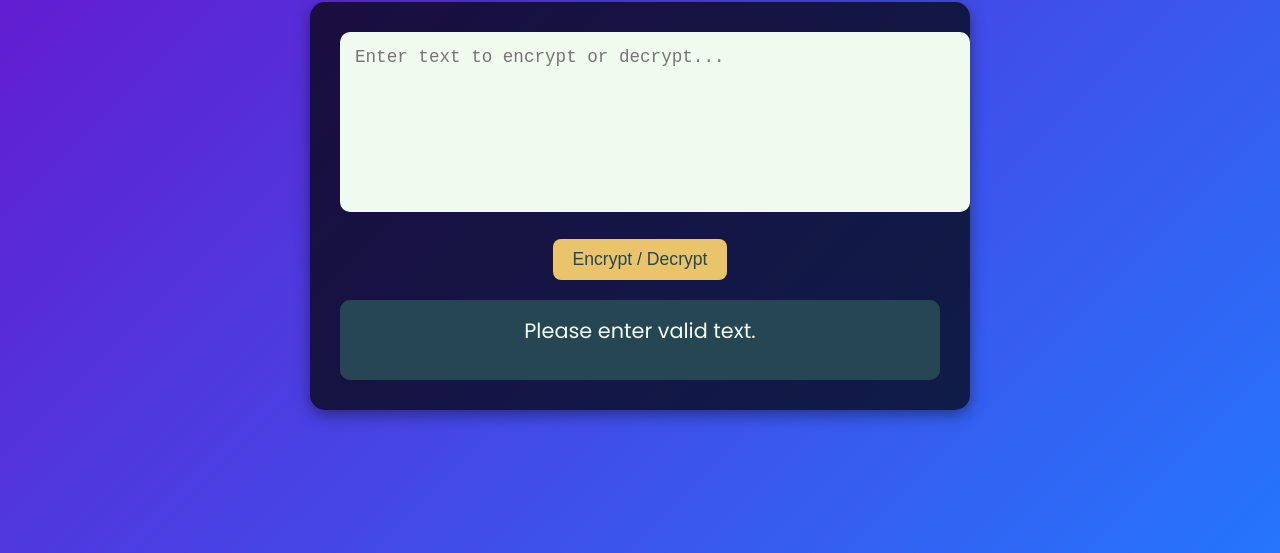
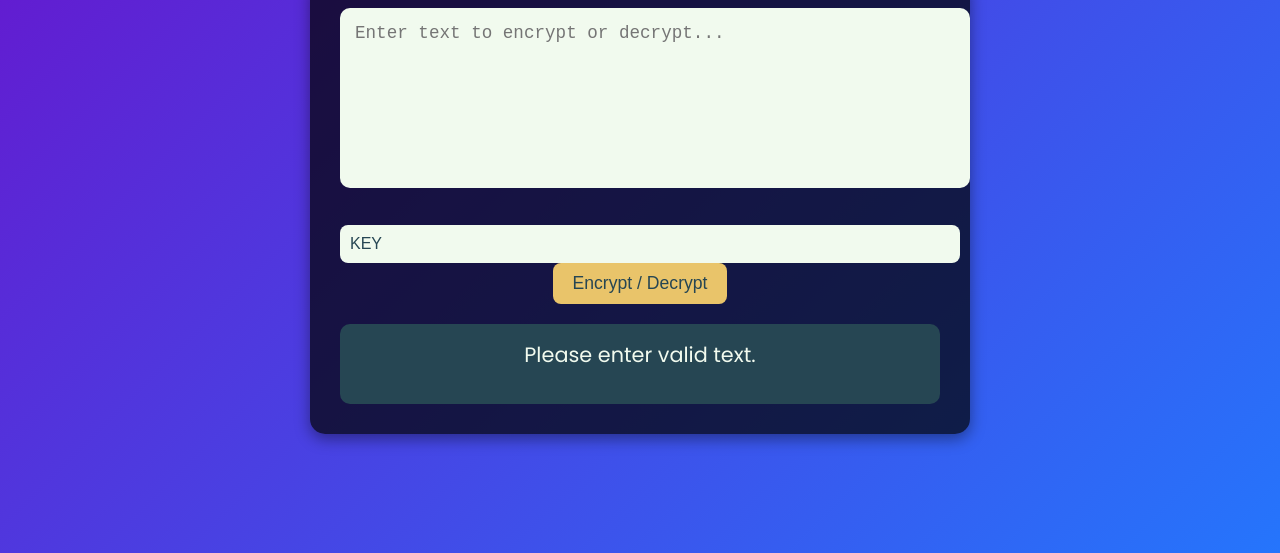
Before and after one commit to KIRAN-KUMAR-K3/CHIPER, a plain HTML site: page polyalphabetic_cipher.html in a window 1280 px wide. Both pictures are taken after a click on the button "Encrypt / Decrypt". Shown: the part 247-800 px from the top of the page. Drawn offline with Linux system fonts and the light colour scheme.

Commit message:
Update polyalphabetic_cipher.html

```diff
--- a/polyalphabetic_cipher.html
+++ b/polyalphabetic_cipher.html
@@ -50,6 +50,17 @@
             resize: none;
         }
 
+        input[type="text"] {
+            padding: 10px;
+            width: 100%;
+            font-size: 1rem;
+            margin-top: 10px;
+            border-radius: 8px;
+            border: none;
+            background-color: #f1faee;
+            color: #264653;
+        }
+
         button {
             padding: 10px 20px;
             background-color: #e9c46a;
@@ -82,21 +93,27 @@
     <h1>Polyalphabetic Cipher</h1>
     <div class="container">
         <textarea id="inputText" placeholder="Enter text to encrypt or decrypt..."></textarea>
+        <input type="text" id="keyInput" placeholder="Enter cipher key" value="KEY">
         <button onclick="polyAlphabeticCipher()">Encrypt / Decrypt</button>
         <div class="result" id="result"></div>
     </div>
 
     <script>
         function polyAlphabeticCipher() {
-            const key = "KEY";  // You can modify the key here or let the user input it
+            let key = document.getElementById("keyInput").value.toUpperCase().replace(/[^A-Z]/g, ""); // Key input
             let inputText = document.getElementById("inputText").value.toUpperCase().replace(/[^A-Z]/g, "");
             let resultText = "";
             let keyIndex = 0;
 
+            if (key === "") {
+                document.getElementById("result").innerText = "Please enter a key.";
+                return;
+            }
+
             for (let i = 0; i < inputText.length; i++) {
                 let charCode = inputText.charCodeAt(i);
                 let keyCode = key.charCodeAt(keyIndex % key.length);
-                let shift = keyCode - 65;
+                let shift = keyCode - 65; // A=0, B=1, ..., Z=25
                 resultText += String.fromCharCode(((charCode - 65 + shift) % 26) + 65);
                 keyIndex++;
             }
```
